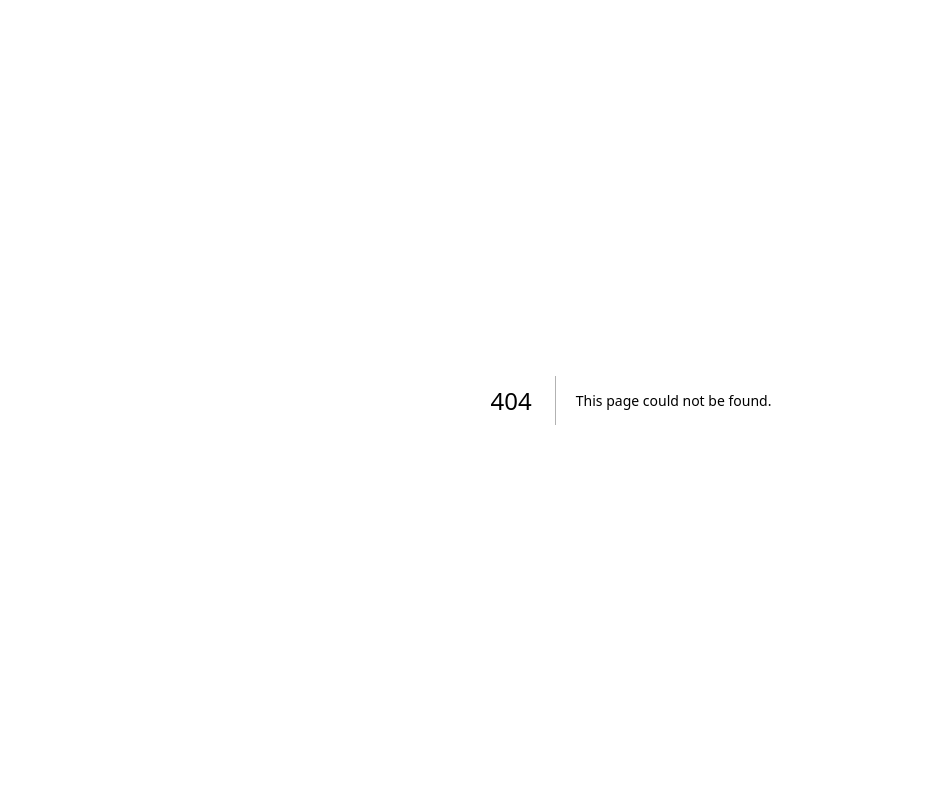
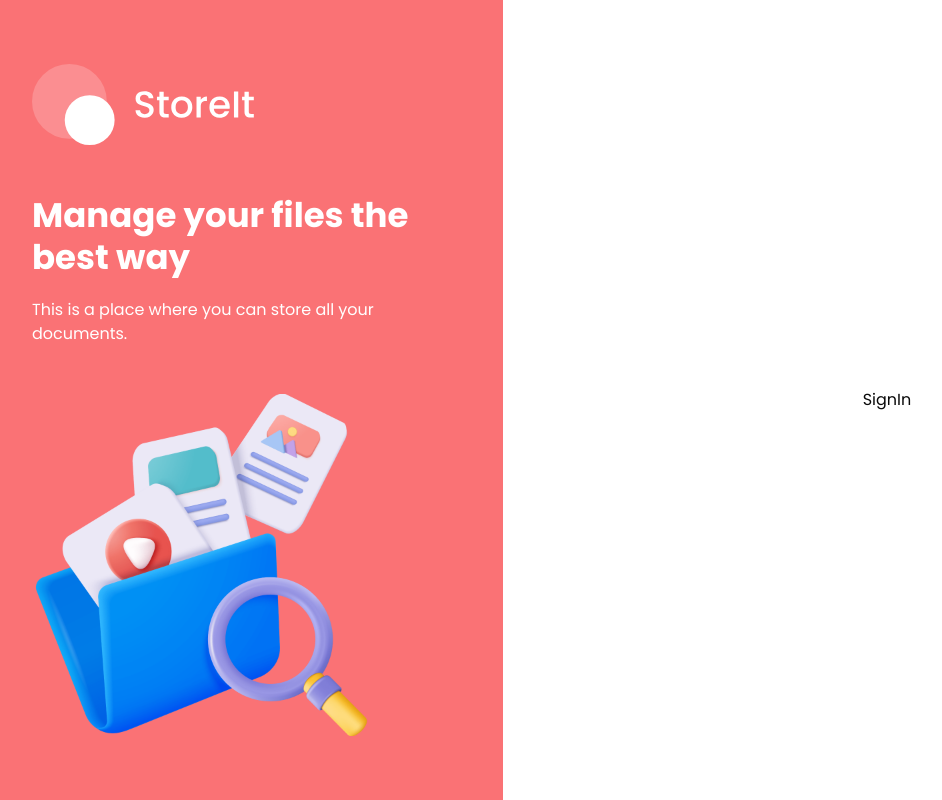
Before and after one commit to eiirikr/JerDrive, a Next.js app: page /sign-in in a window 1280 px wide. Before the commit this address had no page. Shown: the whole page, without its empty margins (9-951 px from the left). Built offline with nearby package versions, Linux system fonts and the light colour scheme.

Commit message:
Added Auth Layout

```diff
--- /dev/null
+++ b/app/(auth)/layout.tsx
@@ -0,0 +1,41 @@
+import React from 'react'
+import Image from 'next/image'
+
+const Layout = ({children}: {children: React.ReactNode}) => {
+  return (
+    <div className="flex min-h-screen">
+      <section className="hidden w-1/2 items-center justify-center bg-brand p-10 lg:flex xl:w-2/5">
+        <div className='flex max-h-[800px] max-w-[430px] flex-col justify-center space-y-12'>
+          <Image
+            src="/assets/icons/logo-full.svg"
+            alt="logo"
+            width={224}
+            height={82}
+            className="h-auto"
+          />
+          <div className="space-y-5 text-white">
+            <h1 className="h1">Manage your files the best way</h1>
+            <p className="body-1">
+              This is a place where you can store all your documents.
+            </p>
+          </div>
+          <Image
+            src="/assets/images/files.png"
+            alt="Files"
+            width={342}
+            height={342}
+            className="transition-all hover:rotate-2 hover:scale-105"
+          />
+        </div>
+      </section>
+      <section className='flex flex-1 flex-col items-center bg-white p-4 py-10 lg:justify-center lg:p-10 lg:py-0'>
+        <div className='mb-16 lg:hidden'>
+          <Image src="/assets/icons/logo-full-brand.svg" alt='logo' width={224} height={82} className="h-auto w-[200px] lg:w-[250px]"/>
+        </div>
+        {children}
+      </section>
+    </div>
+  );
+}
+
+export default Layout
--- /dev/null
+++ b/app/(auth)/sign-in/page.tsx
@@ -0,0 +1,9 @@
+import React from 'react'
+
+const SignIn = () => {
+  return (
+    <div>SignIn</div>
+  )
+}
+
+export default SignIn
--- /dev/null
+++ b/app/(auth)/sign-up/page.tsx
@@ -0,0 +1,9 @@
+import React from 'react'
+
+const SignUp = () => {
+  return (
+    <div>SignUp</div>
+  )
+}
+
+export default SignUp
```
